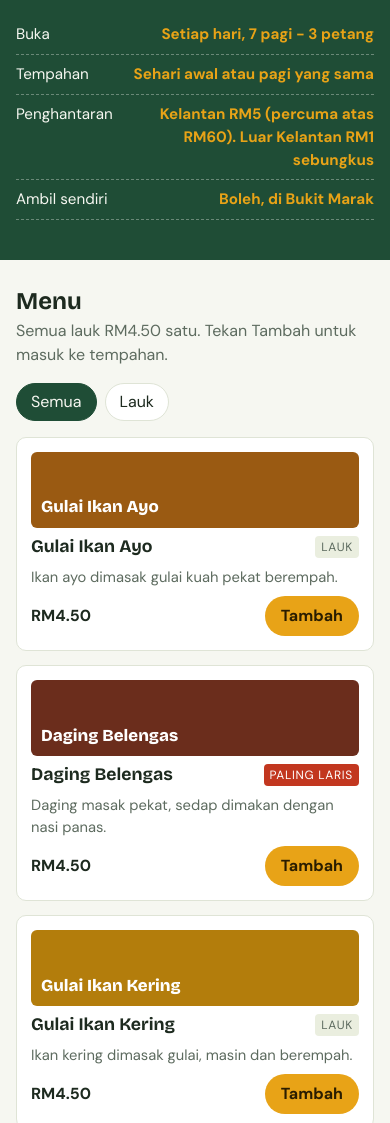
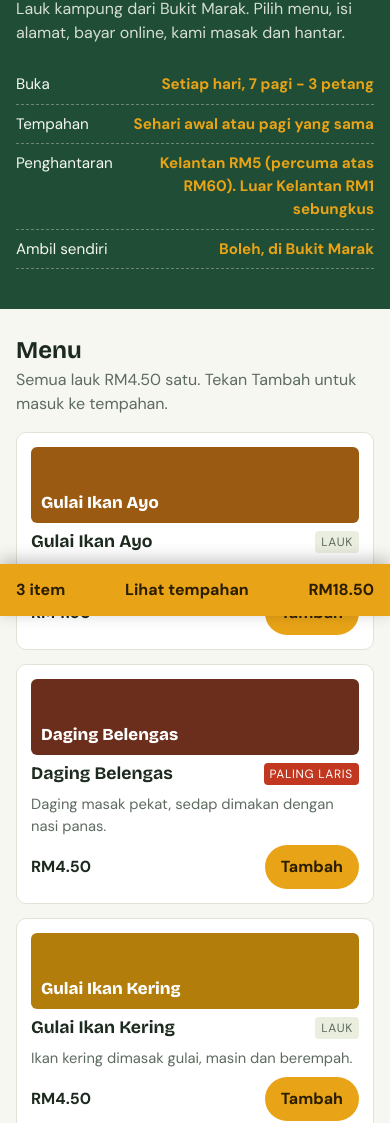
Before and after one commit to nasiberlaukbukitmarak/Nasi-Berlauk-Bukit-Marak, a plain HTML site: page index.html in a window 390 px wide. Shown: the part 228-1351 px from the top of the page. Drawn offline with nearby package versions, Linux system fonts and the light colour scheme.

Commit message:
Add files via upload

```diff
--- a/index.html
+++ b/index.html
@@ -1,3 +1,9 @@
+<!doctype html>
+<html lang="ms">
+<head>
+<meta charset="utf-8">
+<meta name="viewport" content="width=device-width,initial-scale=1,viewport-fit=cover">
+<style>:root{color-scheme:light;padding-top:env(safe-area-inset-top,0px);padding-bottom:env(safe-area-inset-bottom,0px)}body{margin:0;font:14px system-ui,sans-serif}img{max-width:100%}[hidden]{display:none!important}</style>
 <title>Nasi Berlauk Bukit Marak</title>
 <meta name="claude:viewport-fit-sides" content="cover">
 <link rel="stylesheet" href="https://fonts.googleapis.com/css2?family=Bricolage+Grotesque:wght@500;700;800&family=DM+Sans:wght@400;500;700&display=swap">
@@ -105,10 +111,24 @@ footer{background:var(--leaf);color:var(--leaf-fg);padding-block:22px;font-size:
   main.wrap{grid-template-columns:minmax(0,1fr)}
   aside.panel{position:static}
 }
+.two>*,label.f,.opt,.opt>span{min-width:0}
+input[type=date],input[type=time]{min-width:0;max-width:100%;-webkit-appearance:none;appearance:none;min-height:42px;text-align:left}
+.cartbar{display:none}
+@media (max-width:900px){
+  main.wrap{padding-bottom:96px}
+  .cartbar{position:fixed;left:0;right:0;bottom:0;z-index:20;display:flex;align-items:center;justify-content:space-between;gap:12px;border:0;border-radius:0;background:var(--kunyit);color:var(--kunyit-fg);font-weight:700;padding:14px max(16px,env(safe-area-inset-right,0px)) calc(14px + env(safe-area-inset-bottom,0px)) max(16px,env(safe-area-inset-left,0px));cursor:pointer;box-shadow:0 -4px 16px rgba(0,0,0,.25)}
+  .item .btn-add,.qty button{min-height:44px}
+  .qty button{width:44px;height:44px}
+  .opt{padding:12px}
+  .cats button{min-height:40px}
+}
+@media (max-width:560px){.menu{grid-template-columns:1fr}.hero h1{font-size:2.4rem}}
 @media (max-width:420px){.two{grid-template-columns:1fr}}
 @media (prefers-reduced-motion:reduce){*{transition:none!important;animation:none!important}}
 </style>
 
+</head>
+<body>
 <header class="top"><div class="wrap">
   <div class="brand">Nasi Berlauk Bukit Marak</div>
   <div class="tools"><div class="seg" role="group" aria-label="Bahasa / Language">
@@ -185,6 +205,7 @@ footer{background:var(--leaf);color:var(--leaf-fg);padding-block:22px;font-size:
   </aside>
 </main>
 
+<button type="button" class="cartbar" id="cartbar" hidden><span id="cbn"></span><span data-i="viewOrder"></span><span id="cbt"></span></button>
 <footer><div class="wrap" data-i="foot"></div></footer>
 
 <script>
@@ -217,7 +238,7 @@ var T = {
     eName:"Sila isi nama.", ePhone:"Sila isi no. telefon yang sah (cth 012-345 6789).", eAddr:"Sila isi alamat penuh, poskod 5 digit, bandar dan negeri.", eDate:"Sila pilih tarikh hari ini atau akan datang.", eCart:"Tambah sekurang-kurangnya satu item.", eMin:"Minimum tempahan RM",
     doneH:"Tempahan diterima", doneP:"Salin butiran ini atau hantar terus kepada kami.", copy:"Salin", copied:"Disalin", wa:"Hantar di WhatsApp", payH:"Bayar dengan DuitNow QR", payAmt:"Jumlah perlu dibayar", payTo:"Bayar kepada", payS1:"Buka app bank atau e-wallet, pilih Imbas QR.", payS2:"Masukkan jumlah tepat dan taip no. tempahan dalam rujukan.", payS3:"Hantar tangkap layar resit di WhatsApp atau e-mel, sertakan no. tempahan.", rcpt:"Hantar resit ke", noQr:"Kod QR akan dipaparkan di sini.", qrAlt:"Kod QR DuitNow", newo:"Tempahan baru",
     status_cod:"Bayaran: tunai", status_paid:"Bayaran: DuitNow QR, menunggu resit",
-    foot:"Nasi Berlauk Bukit Marak. Halal, masak segar setiap hari."},
+    viewOrder:"Lihat tempahan",itemWord:"item",foot:"Nasi Berlauk Bukit Marak. Halal, masak segar setiap hari."},
   en:{h1:"Hot <em>nasi berlauk</em>, delivered to your door.", lead:"Kampung dishes from Bukit Marak. Pick your menu, add your address, pay online, and we cook and deliver.",
     f1:"Open",f1v:"Daily, 7am - 3pm",f2:"Orders",f2v:"A day ahead or same morning",f3:"Delivery",f3v:"Kelantan RM5 (free above RM60). Outside Kelantan RM1 per pack",f4:"Pickup",f4v:"Available at Bukit Marak",
     menu:"Menu", menuSub:"Every dish is RM4.50. Tap Add to put it in your order.",
@@ -231,7 +252,7 @@ var T = {
     eName:"Please enter your name.", ePhone:"Please enter a valid phone number (e.g. 012-345 6789).", eAddr:"Please enter the full address, a 5-digit postcode, city and state.", eDate:"Please pick today or a later date.", eCart:"Add at least one item.", eMin:"Minimum order is RM",
     doneH:"Order received", doneP:"Copy these details or send them straight to us.", copy:"Copy", copied:"Copied", wa:"Send on WhatsApp", payH:"Pay with DuitNow QR", payAmt:"Amount to pay", payTo:"Pay to", payS1:"Open your bank or e-wallet app and choose Scan QR.", payS2:"Enter the exact amount and put the order no. in the reference.", payS3:"Send a screenshot of the receipt on WhatsApp or by email, with your order no.", rcpt:"Send receipt to", noQr:"The QR code will appear here.", qrAlt:"DuitNow QR code", newo:"New order",
     status_cod:"Payment: cash", status_paid:"Payment: DuitNow QR, awaiting receipt",
-    foot:"Nasi Berlauk Bukit Marak. Halal, cooked fresh every day."}
+    viewOrder:"View order",itemWord:"items",foot:"Nasi Berlauk Bukit Marak. Halal, cooked fresh every day."}
 };
 var lang="ms", cat="all", cart={}, cur="";
 var $=function(s){return document.querySelector(s)};
@@ -272,6 +293,8 @@ function renderCart(){
   var c=calc();
   var feeTxt=mode()==="deliver"?(c.fee?rm(c.fee):t("free")):rm(0);
   $("#totals").innerHTML='<div class="row"><span>'+t("subtotal")+'</span><span>'+rm(c.sub)+'</span></div><div class="row"><span>'+t("fee")+'</span><span>'+(c.sub?feeTxt:rm(0))+'</span></div><div class="row grand"><span>'+t("total")+'</span><span>'+rm(c.total)+'</span></div>';
+  var nq=0; MENU.forEach(function(m){nq+=(cart[m.id]||0)});
+  $("#cbn").textContent=nq+" "+t("itemWord"); $("#cbt").textContent=rm(c.total); $("#cartbar").hidden=!nq;
   updateGo();
 }
 function renderPays(){
@@ -340,8 +363,12 @@ $("#form").addEventListener("submit",function(e){
   $("#result").scrollIntoView({block:"nearest"});
 });
 
+$("#cartbar").onclick=function(){$("#ot").scrollIntoView({behavior:"smooth",block:"start"})};
 $("#date").value=todayStr(); $("#date").min=todayStr();
 /* Contoh pesanan supaya panel nampak berfungsi */
 cart={percik:2,pedas:1};
 applyI18n();
 </script>
+
+</body>
+</html>
```
